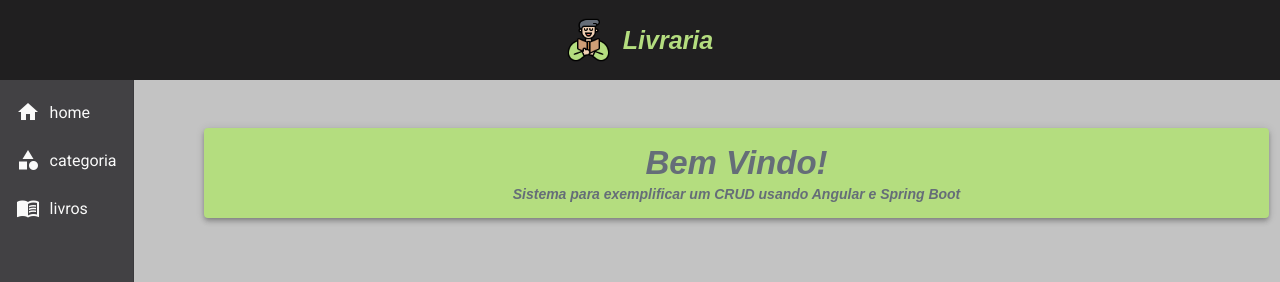
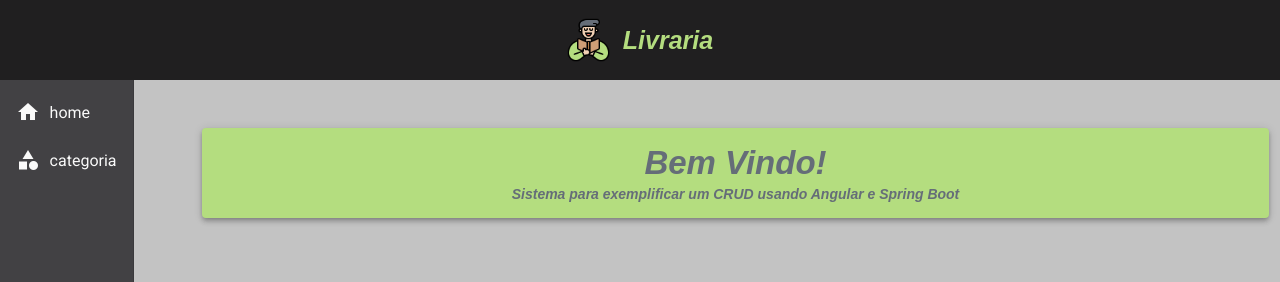
Before and after one commit to Dev-Leonardo-Costa/Livraria-front, an Angular app in the folder livraria-front/: page / in a window 1280 px wide. Shown: the top 282 px of the page. Built offline with nearby package versions, Linux system fonts and the light colour scheme.

Commit message:
removido caminho para livros, essa função ja esta implementada

```diff
--- a/livraria-front/src/app/components/template/nav/nav.component.html
+++ b/livraria-front/src/app/components/template/nav/nav.component.html
@@ -9,10 +9,6 @@
         <i class="material-icons">category</i>
         categoria
       </a>
-      <a href="#" mat-list-item>
-        <i class="material-icons">menu_book</i>
-        livros
-      </a>
     </mat-nav-list>
   </mat-sidenav>
 <mat-sidenav-content>
```
